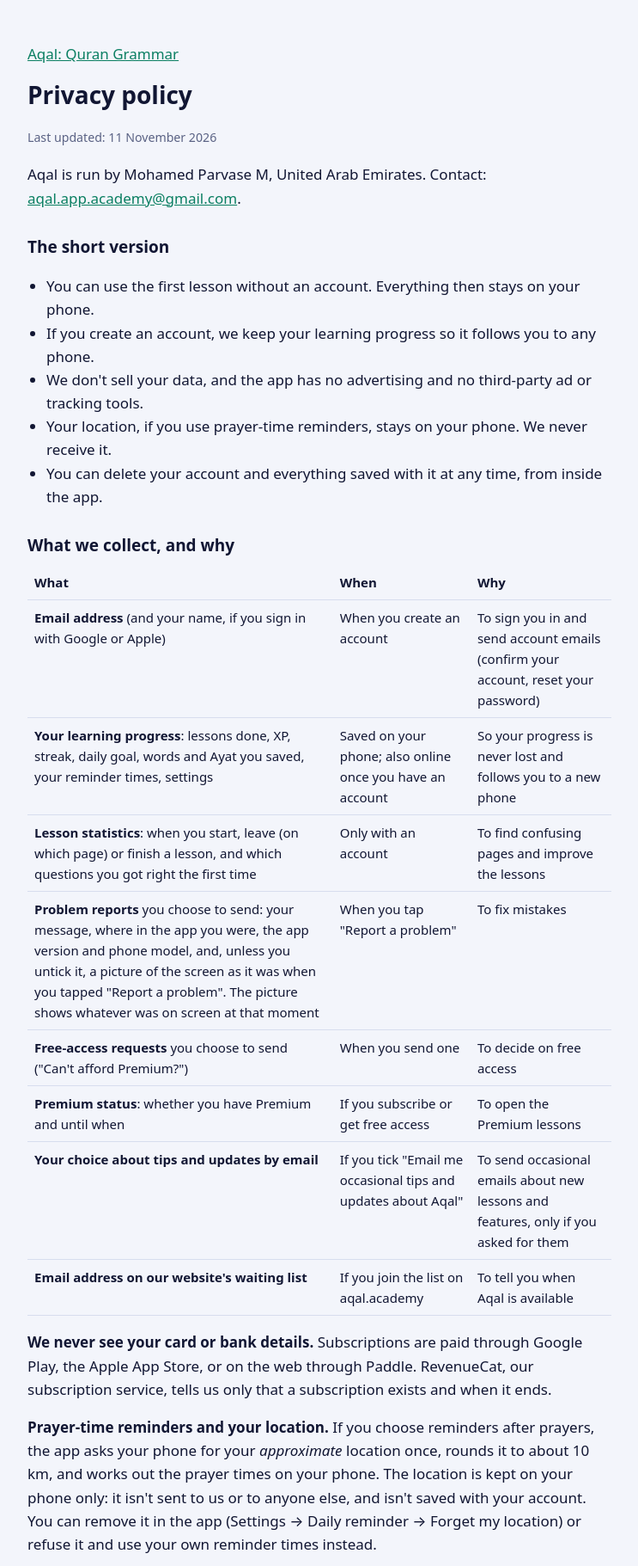
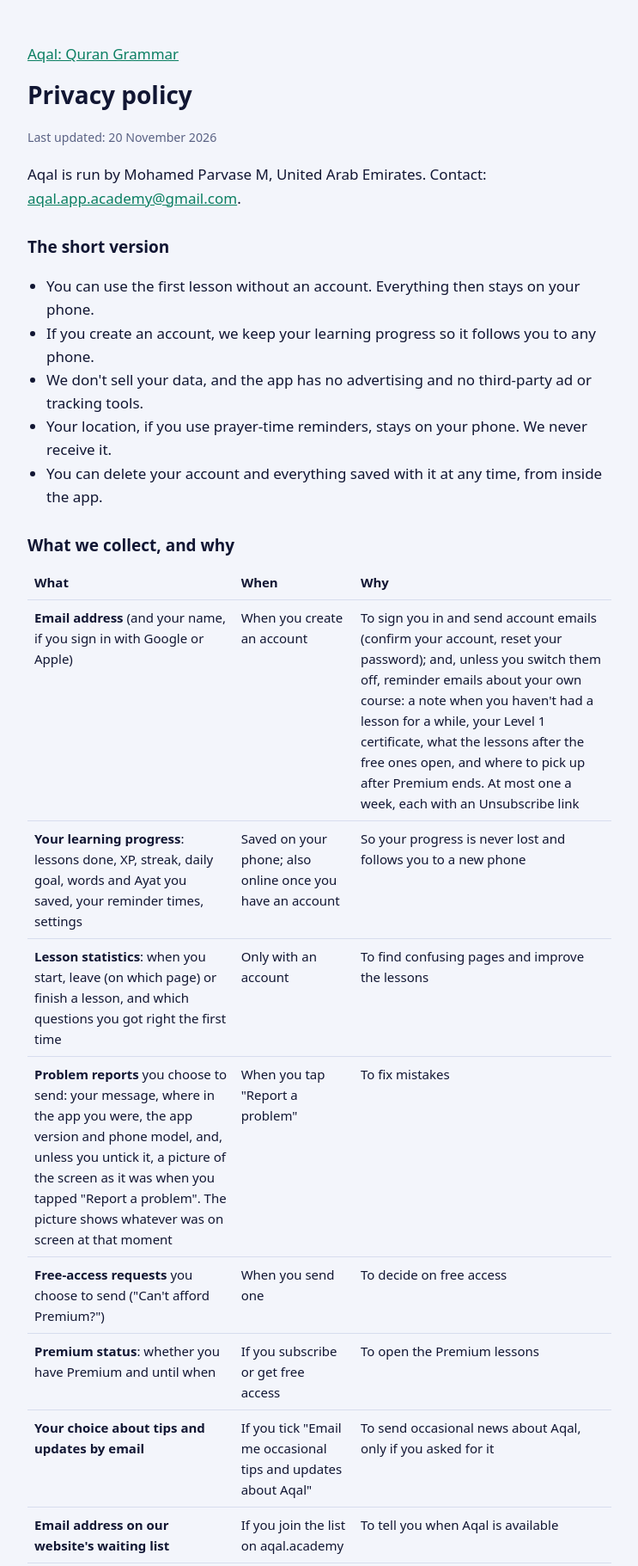
Before and after one commit to parvase1987-bit/aqal-site, a plain HTML site: page privacy/index.html in a window 1280 px wide. Shown: the top 1821 px of the page at 86% size, without its empty margins (268-1011 px from the left). Drawn offline with Linux system fonts and the light colour scheme.

Commit message:
Privacy: reminder emails (course follow-ups, on unless switched off, at most one a week) and how to stop them; news by hand only if asked
Co-Authored-By: Claude Opus 5.5 <noreply@anthropic.com>

```diff
--- a/privacy/index.html
+++ b/privacy/index.html
@@ -10,7 +10,7 @@
   <main>
     <p><a href="../">Aqal: Quran Grammar</a></p>
     <h1>Privacy policy</h1>
-    <p><small>Last updated: 11 November 2026</small></p>
+    <p><small>Last updated: 20 November 2026</small></p>
     <p>Aqal is run by Mohamed Parvase M, United Arab Emirates. Contact: <a href="mailto:aqal.app.academy@gmail.com">aqal.app.academy@gmail.com</a>.</p>
 
     <h2>The short version</h2>
@@ -26,13 +26,13 @@
     <div class="table">
       <table>
         <tr><th>What</th><th>When</th><th>Why</th></tr>
-        <tr><td><strong>Email address</strong> (and your name, if you sign in with Google or Apple)</td><td>When you create an account</td><td>To sign you in and send account emails (confirm your account, reset your password)</td></tr>
+        <tr><td><strong>Email address</strong> (and your name, if you sign in with Google or Apple)</td><td>When you create an account</td><td>To sign you in and send account emails (confirm your account, reset your password); and, unless you switch them off, reminder emails about your own course: a note when you haven't had a lesson for a while, your Level 1 certificate, what the lessons after the free ones open, and where to pick up after Premium ends. At most one a week, each with an Unsubscribe link</td></tr>
         <tr><td><strong>Your learning progress</strong>: lessons done, XP, streak, daily goal, words and Ayat you saved, your reminder times, settings</td><td>Saved on your phone; also online once you have an account</td><td>So your progress is never lost and follows you to a new phone</td></tr>
         <tr><td><strong>Lesson statistics</strong>: when you start, leave (on which page) or finish a lesson, and which questions you got right the first time</td><td>Only with an account</td><td>To find confusing pages and improve the lessons</td></tr>
         <tr><td><strong>Problem reports</strong> you choose to send: your message, where in the app you were, the app version and phone model, and, unless you untick it, a picture of the screen as it was when you tapped "Report a problem". The picture shows whatever was on screen at that moment</td><td>When you tap "Report a problem"</td><td>To fix mistakes</td></tr>
         <tr><td><strong>Free-access requests</strong> you choose to send ("Can't afford Premium?")</td><td>When you send one</td><td>To decide on free access</td></tr>
         <tr><td><strong>Premium status</strong>: whether you have Premium and until when</td><td>If you subscribe or get free access</td><td>To open the Premium lessons</td></tr>
-        <tr><td><strong>Your choice about tips and updates by email</strong></td><td>If you tick "Email me occasional tips and updates about Aqal"</td><td>To send occasional emails about new lessons and features, only if you asked for them</td></tr>
+        <tr><td><strong>Your choice about tips and updates by email</strong></td><td>If you tick "Email me occasional tips and updates about Aqal"</td><td>To send occasional news about Aqal, only if you asked for it</td></tr>
         <tr><td><strong>Email address on our website's waiting list</strong></td><td>If you join the list on aqal.academy</td><td>To tell you when Aqal is available</td></tr>
       </table>
     </div>
@@ -74,6 +74,7 @@
       <li><strong>Delete your account:</strong> in the app, Settings → Delete my account. This deletes your account and
         everything saved with it, on every phone, and can't be undone. Without the app, see <a href="../delete-account/">Delete your Aqal account</a>.</li>
       <li><strong>See or correct your data:</strong> email <a href="mailto:aqal.app.academy@gmail.com">aqal.app.academy@gmail.com</a>.</li>
+      <li><strong>Reminder emails:</strong> switch them off in the app, Settings → Reminder emails, or tap Unsubscribe in any of them.</li>
       <li><strong>Tips and updates:</strong> switch them off in the app, Settings → Tips and updates by email, or email us.</li>
       <li><strong>If you subscribe:</strong> deleting your account doesn't cancel a subscription. Cancel it first in Google Play,
         on iPhone and iPad in your Apple ID settings, or for a web purchase through your Paddle receipt email.</li>
```
